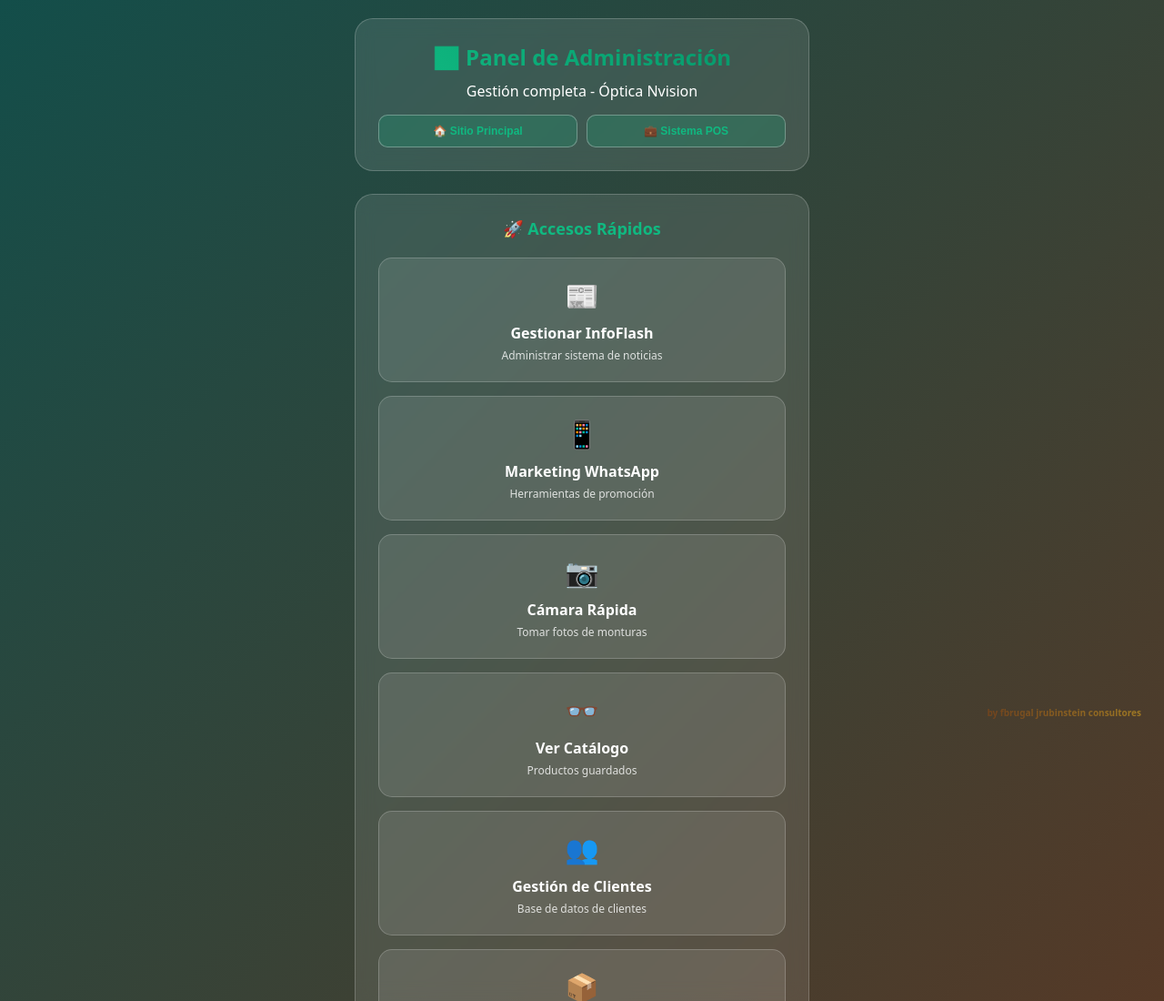
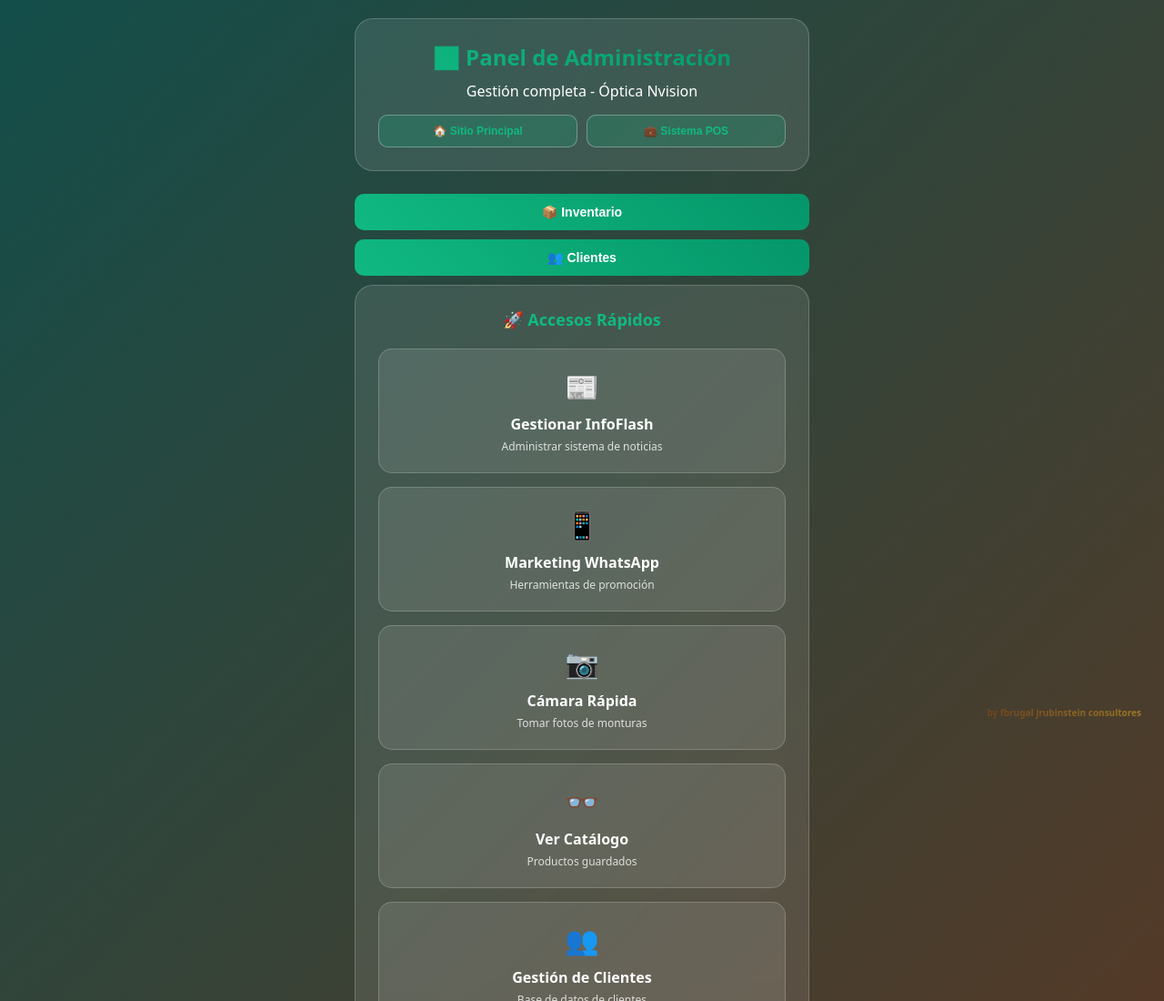
Before and after one commit to optica-2025/nvision-sistema-2025, a website: page admin.html in a window 1280 px wide. Shown: the top 1100 px of the page at 91% size. Drawn offline with Linux system fonts and the light colour scheme.

Commit message:
Update admin.html

```diff
--- a/admin.html
+++ b/admin.html
@@ -376,6 +376,9 @@
         </div>
 
         <div id="alertContainer"></div>
+
+        <button class="btn btn-primary" onclick="location.href='inventario.html'">📦 Inventario</button>
+<button class="btn btn-primary" onclick="location.href='clientes.html'">👥 Clientes</button>
 
         <!-- SECCIÓN DE ACCESOS RÁPIDOS -->
         <div class="form-section">
```
